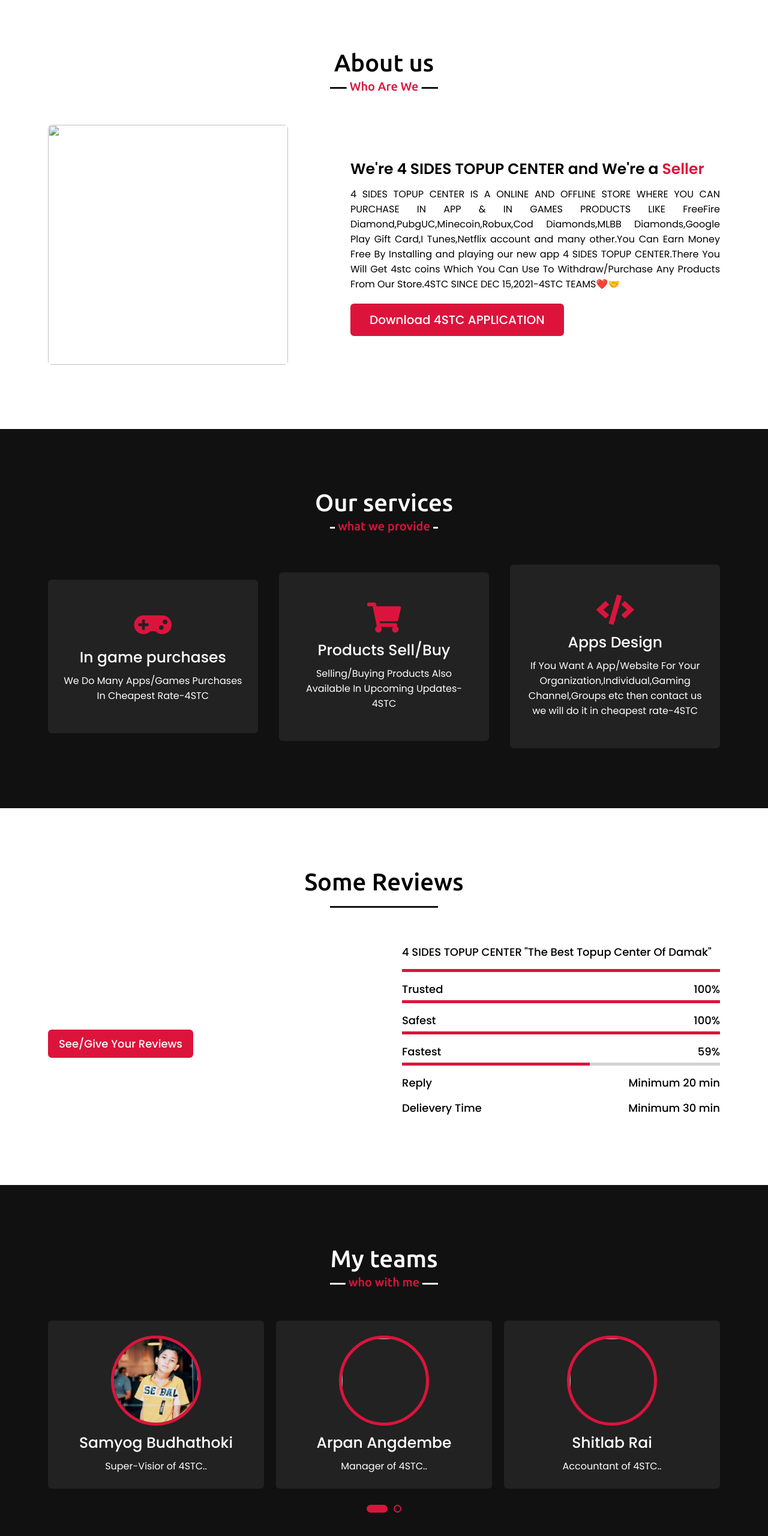
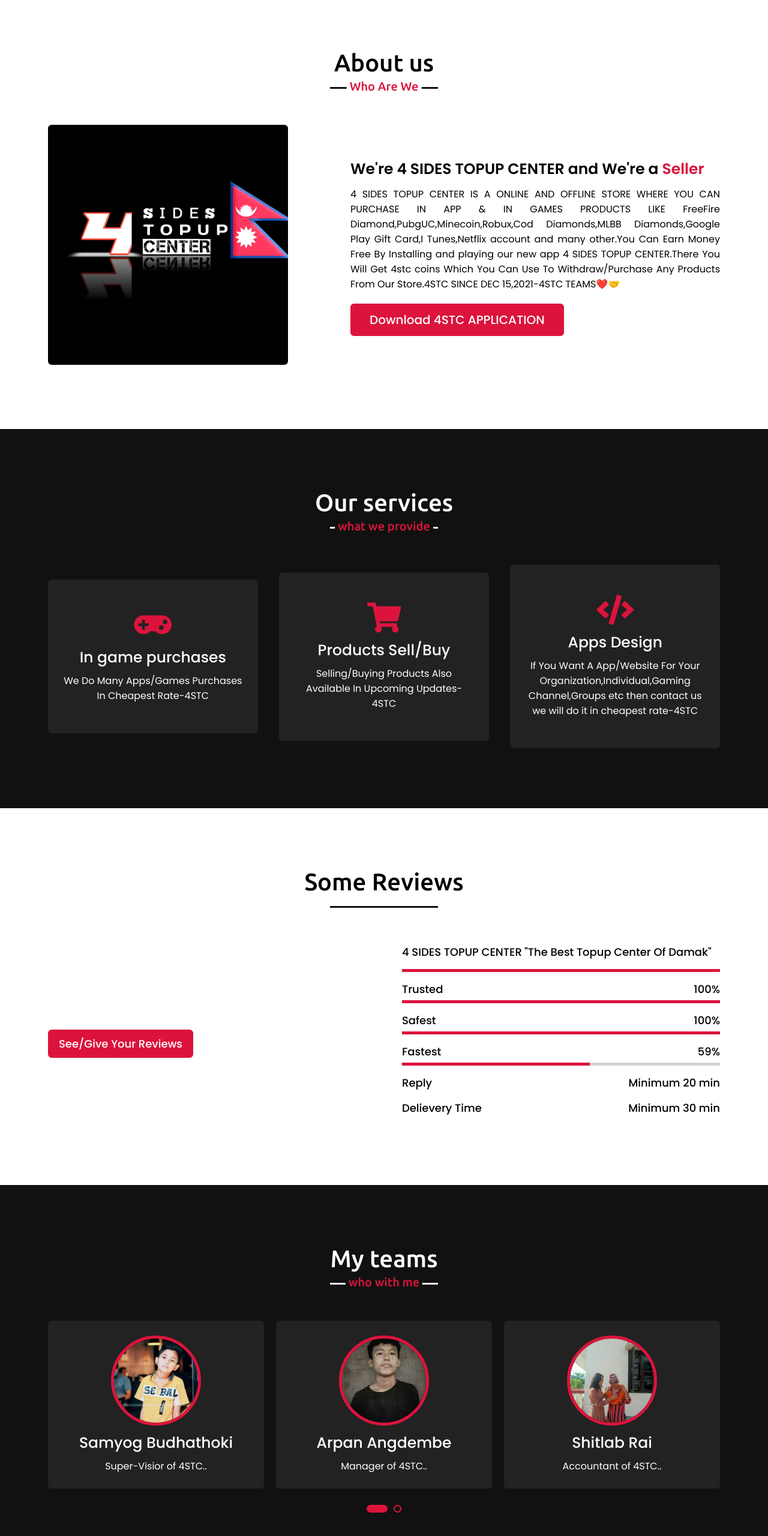
Before and after one commit to Aabisp/4-SIDES-TOPUP-CENTER, a plain HTML site: page index.html in a window 1280 px wide. Shown: the part 818-3378 px from the top of the page at 60% size. Drawn offline with nearby package versions, Linux system fonts and the light colour scheme; files whose address does not match are found by name.

Commit message:
Update index.html

```diff
--- a/index.html
+++ b/index.html
@@ -56,7 +56,7 @@
             <h2 class="title">About us</h2>
             <div class="about-content">
                 <div class="column left">
-                    <img src="images/profile-1.jpeg" alt="">
+                    <img src="profile-1.jpeg" alt="">
                 </div>
                 <div class="column right">
                     <div class="text">We're 4 SIDES TOPUP CENTER and We're a <span class="typing-2"></span></div>
@@ -159,7 +159,7 @@
             <div class="carousel owl-carousel">
                 <div class="card">
                     <div class="box">
-                        <img src="images/profile-3.jpeg" alt="">
+                        <img src="profile-3.jpeg" alt="">
                         <div class="text">Aayush Karki</div>
                         <p>C.E.O. OF 4STC..</p>
                     </div>
@@ -173,14 +173,14 @@
                 </div>
                 <div class="card">
                     <div class="box">
-                        <img src="images/profile-4.jpeg" alt="">
+                        <img src="profile-4.jpeg" alt="">
                         <div class="text">Arpan Angdembe</div>
                         <p>Manager of 4STC..</p>
                     </div>
                 </div>
                 <div class="card">
                     <div class="box">
-                        <img src="images/profile-5.jpeg" alt="">
+                        <img src="profile-5.jpeg" alt="">
                         <div class="text">Shitlab Rai</div>
                         <p>Accountant  of 4STC..</p>
                     </div>
```
